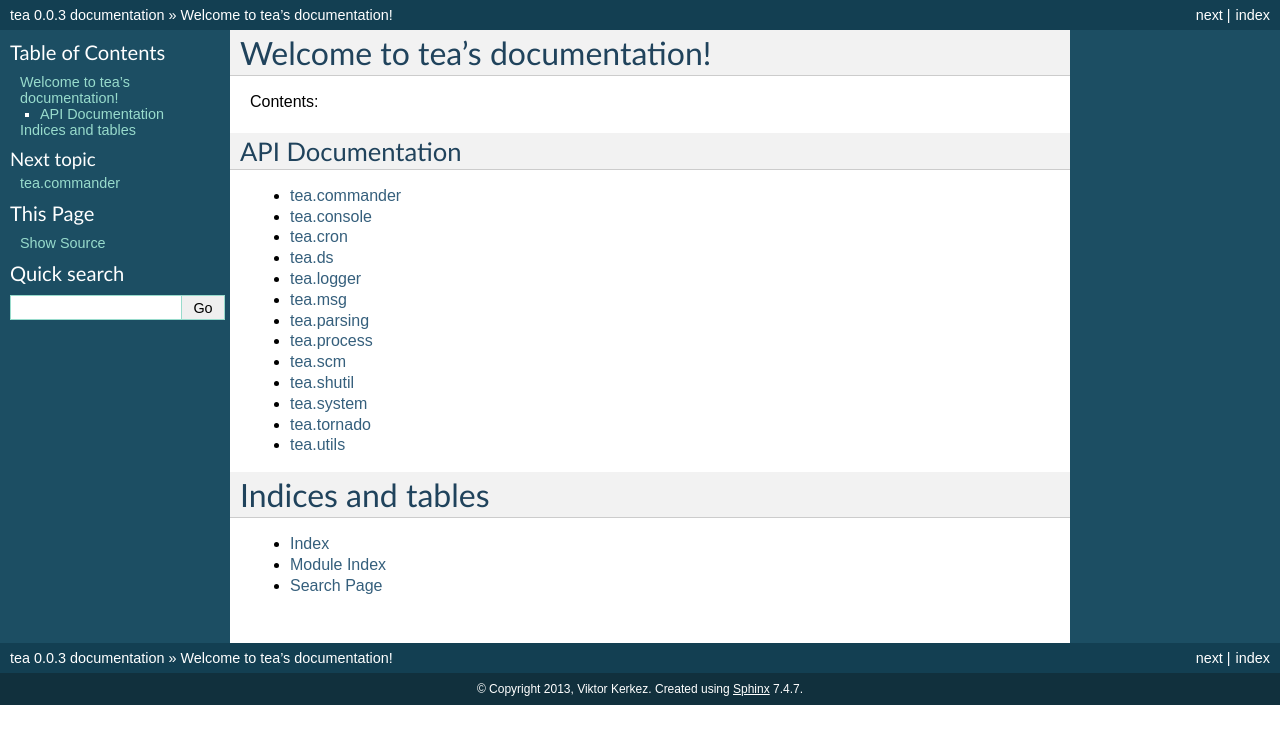
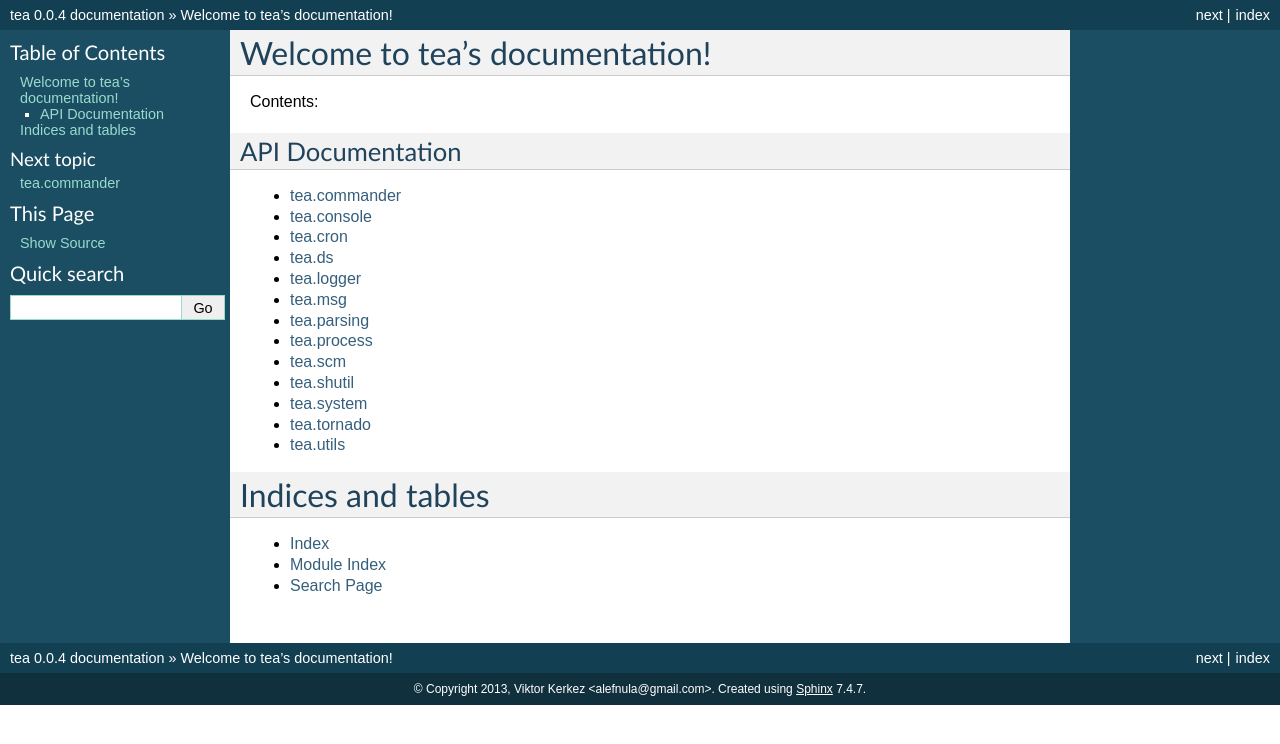
Before and after one commit to alefnula/tea, a Sphinx documentation site: the page built from docs/index.rst, in a window 1280 px wide. Shown: the top 744 px of the page. Built offline with Sphinx 7.4.7, drawn with Linux system fonts in a browser that asks for light colours.

Commit message:
Small fixes

```diff
--- a/docs/conf.py
+++ b/docs/conf.py
@@ -27,8 +27,7 @@
 
 # Add any Sphinx extension module names here, as strings. They can be extensions
 # coming with Sphinx (named 'sphinx.ext.*') or your custom ones.
-extensions = ['sphinx.ext.autodoc', 'sphinx.ext.todo', 'sphinx.ext.coverage',
-              'sphinx.ext.intersphinx']
+extensions = ['sphinx.ext.autodoc', 'sphinx.ext.intersphinx', 'sphinx.ext.todo']
 
 # Add any paths that contain templates here, relative to this directory.
 templates_path = ['_templates']
@@ -44,16 +43,16 @@
 
 # General information about the project.
 project = u'tea'
-copyright = u'2013, Viktor Kerkez'
+copyright = u'2013, Viktor Kerkez <alefnula@gmail.com>'
 
 # The version info for the project you're documenting, acts as replacement for
 # |version| and |release|, also used in various other places throughout the
 # built documents.
 #
 # The short X.Y version.
-version = '0.0.3'
+version = '0.0.4'
 # The full version, including alpha/beta/rc tags.
-release = '0.0.3'
+release = '0.0.4'
 
 # The language for content autogenerated by Sphinx. Refer to documentation
 # for a list of supported languages.
@@ -167,7 +166,7 @@
 #html_file_suffix = None
 
 # Output file base name for HTML help builder.
-htmlhelp_basename = 'teadoc'
+htmlhelp_basename = 'tea'
 
 
 # -- Options for LaTeX output --------------------------------------------------
@@ -187,7 +186,7 @@
 # (source start file, target name, title, author, documentclass [howto/manual]).
 latex_documents = [
   ('index', 'tea.tex', u'tea Documentation',
-   u'Viktor Kerkez', 'manual'),
+   u'Viktor Kerkez \\textless{}alefnula@gmail.com\\textgreater{}', 'manual'),
 ]
 
 # The name of an image file (relative to this directory) to place at the top of
@@ -217,7 +216,7 @@
 # (source start file, name, description, authors, manual section).
 man_pages = [
     ('index', 'tea', u'tea Documentation',
-     [u'Viktor Kerkez'], 1)
+     [u'Viktor Kerkez <alefnula@gmail.com>'], 1)
 ]
 
 # If true, show URL addresses after external links.
@@ -231,7 +230,7 @@
 #  dir menu entry, description, category)
 texinfo_documents = [
   ('index', 'tea', u'tea Documentation',
-   u'Viktor Kerkez', 'tea', 'One line description of project.',
+   u'Viktor Kerkez <alefnula@gmail.com>', 'tea', 'One line description of project.',
    'Miscellaneous'),
 ]
 
@@ -245,46 +244,5 @@
 #texinfo_show_urls = 'footnote'
 
 
-# -- Options for Epub output ---------------------------------------------------
-
-# Bibliographic Dublin Core info.
-epub_title = u'tea'
-epub_author = u'Viktor Kerkez'
-epub_publisher = u'Viktor Kerkez'
-epub_copyright = u'2013, Viktor Kerkez'
-
-# The language of the text. It defaults to the language option
-# or en if the language is not set.
-#epub_language = ''
-
-# The scheme of the identifier. Typical schemes are ISBN or URL.
-#epub_scheme = ''
-
-# The unique identifier of the text. This can be a ISBN number
-# or the project homepage.
-#epub_identifier = ''
-
-# A unique identification for the text.
-#epub_uid = ''
-
-# A tuple containing the cover image and cover page html template filenames.
-#epub_cover = ()
-
-# HTML files that should be inserted before the pages created by sphinx.
-# The format is a list of tuples containing the path and title.
-#epub_pre_files = []
-
-# HTML files shat should be inserted after the pages created by sphinx.
-# The format is a list of tuples containing the path and title.
-#epub_post_files = []
-
-# A list of files that should not be packed into the epub file.
-#epub_exclude_files = []
-
-# The depth of the table of contents in toc.ncx.
-#epub_tocdepth = 3
-
-# Allow duplicate toc entries.
-#epub_tocdup = True
-
-intersphinx_mapping = {'python': ('http://docs.python.org/2.7', None)}
+# Example configuration for intersphinx: refer to the Python standard library.
+intersphinx_mapping = {'http://docs.python.org/': None}
```
Also changed, not shown: setup.py (+32 -33 lines).
